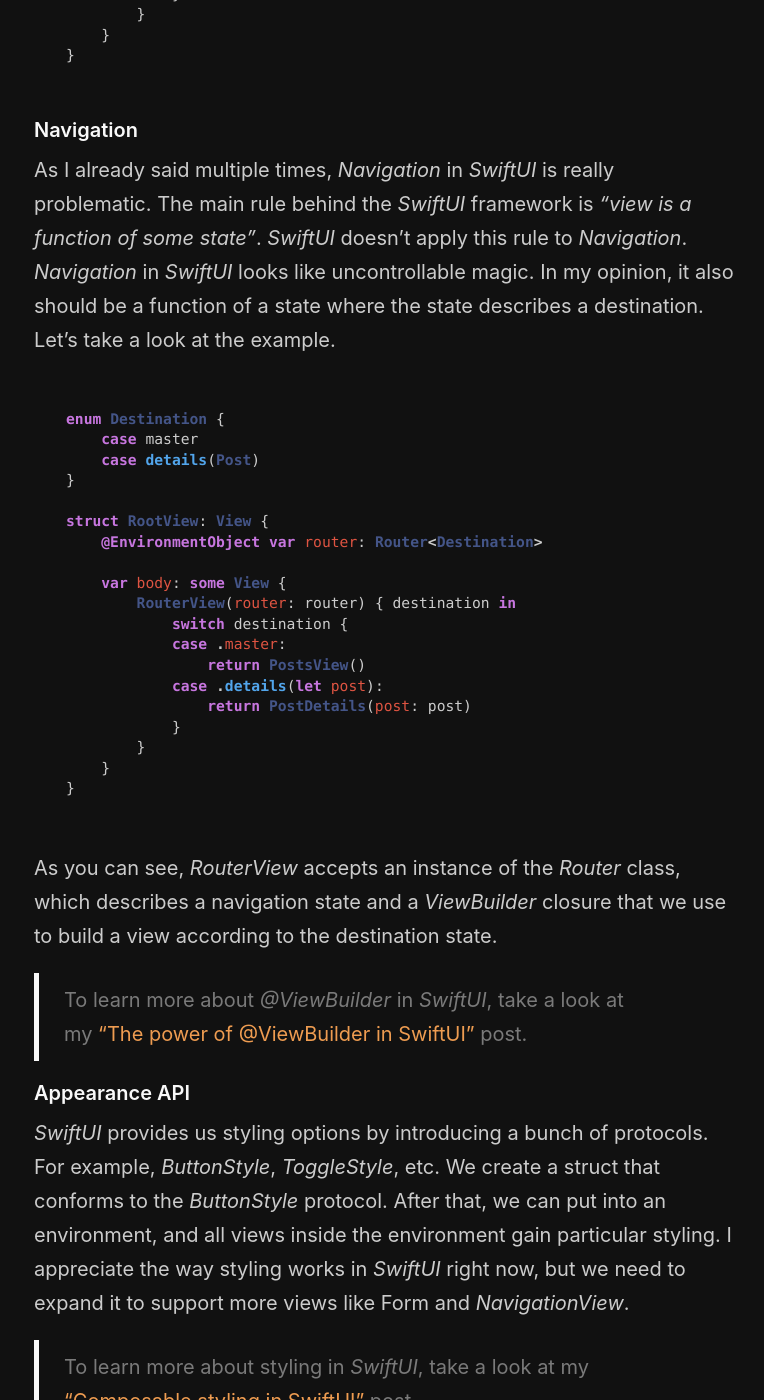
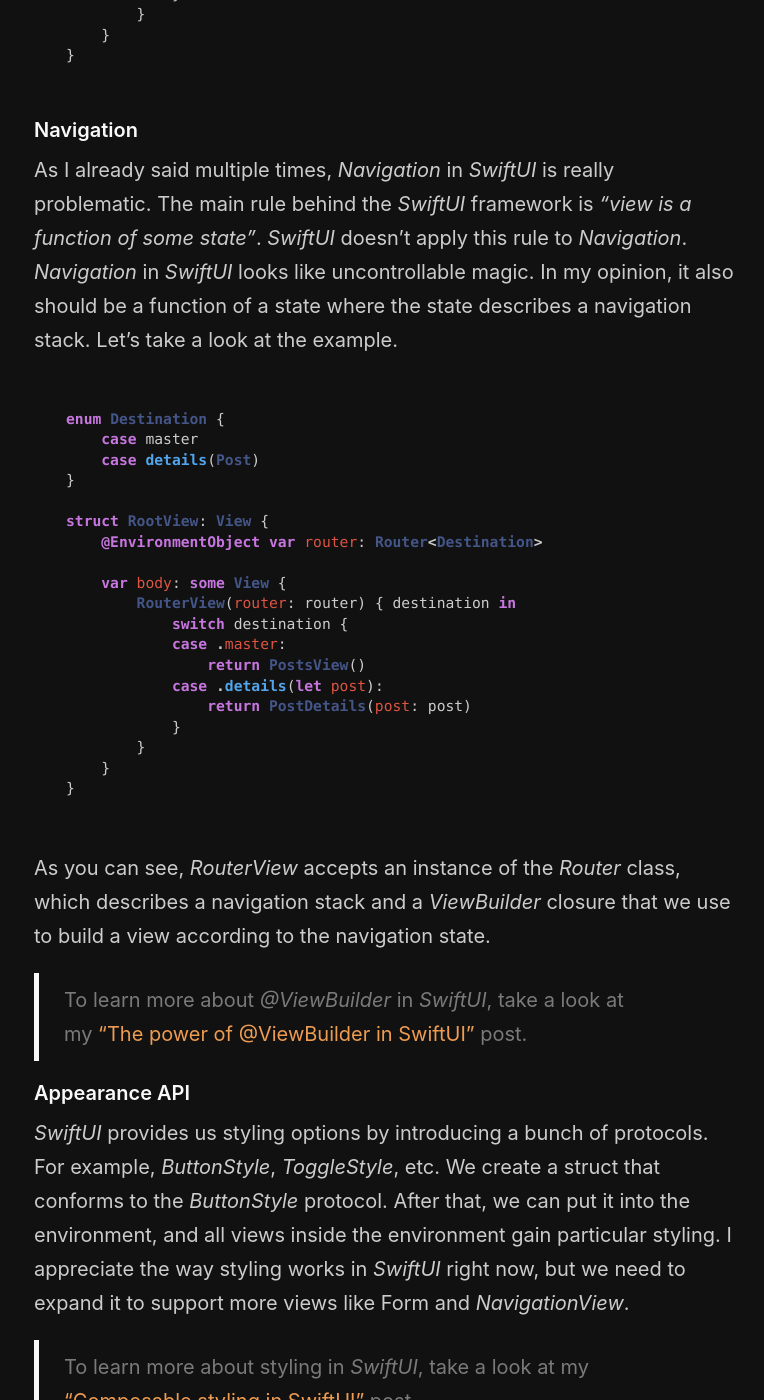
Before and after one commit to mecid/mecid.github.io, a Jekyll site: the page built from _posts/2020-06-10-swiftui-wishlist-for-wwdc20.md, in a window 1280 px wide and 1400 px high, scrolled down 1945 px. Shown: the whole window, without its empty margins (256-1020 px from the left). Built offline with Jekyll 4.4.1, drawn with Linux system fonts in a browser that asks for light colours; some of the changed text lies outside the part shown.

Commit message:
Update 2020-06-10-swiftui-wishlist-for-wwdc20.md

````diff
--- a/_posts/2020-06-10-swiftui-wishlist-for-wwdc20.md
+++ b/_posts/2020-06-10-swiftui-wishlist-for-wwdc20.md
@@ -57,7 +57,7 @@
 ```
 
 #### Navigation
-As I already said multiple times, *Navigation* in *SwiftUI* is really problematic. The main rule behind the *SwiftUI* framework is *"view is a function of some state"*. *SwiftUI* doesn't apply this rule to *Navigation*. *Navigation* in *SwiftUI* looks like uncontrollable magic. In my opinion, it also should be a function of a state where the state describes a destination. Let's take a look at the example.
+As I already said multiple times, *Navigation* in *SwiftUI* is really problematic. The main rule behind the *SwiftUI* framework is *"view is a function of some state"*. *SwiftUI* doesn't apply this rule to *Navigation*. *Navigation* in *SwiftUI* looks like uncontrollable magic. In my opinion, it also should be a function of a state where the state describes a navigation stack. Let's take a look at the example.
 
 ```swift
 enum Destination {
@@ -81,12 +81,12 @@
 }
 ```
 
-As you can see, *RouterView* accepts an instance of the *Router* class, which describes a navigation state and a *ViewBuilder* closure that we use to build a view according to the destination state.
+As you can see, *RouterView* accepts an instance of the *Router* class, which describes a navigation stack and a *ViewBuilder* closure that we use to build a view according to the navigation state.
 
 > To learn more about *@ViewBuilder* in *SwiftUI*, take a look at my ["The power of @ViewBuilder in SwiftUI"](/2019/12/18/the-power-of-viewbuilder-in-swiftui/) post.
 
 #### Appearance API
-*SwiftUI* provides us styling options by introducing a bunch of protocols. For example, *ButtonStyle*, *ToggleStyle*, etc. We create a struct that conforms to the *ButtonStyle* protocol. After that, we can put into an environment, and all views inside the environment gain particular styling. I appreciate the way styling works in *SwiftUI* right now, but we need to expand it to support more views like Form and *NavigationView*.
+*SwiftUI* provides us styling options by introducing a bunch of protocols. For example, *ButtonStyle*, *ToggleStyle*, etc. We create a struct that conforms to the *ButtonStyle* protocol. After that, we can put it into the environment, and all views inside the environment gain particular styling. I appreciate the way styling works in *SwiftUI* right now, but we need to expand it to support more views like Form and *NavigationView*.
 
 > To learn more about styling in *SwiftUI*, take a look at my ["Composable styling in SwiftUI"](/2019/08/28/composable-styling-in-swiftui/) post.
 
````
Also changed, not shown: other parts of _posts/2020-06-10-swiftui-wishlist-for-wwdc20.md (+2 -2 lines).
